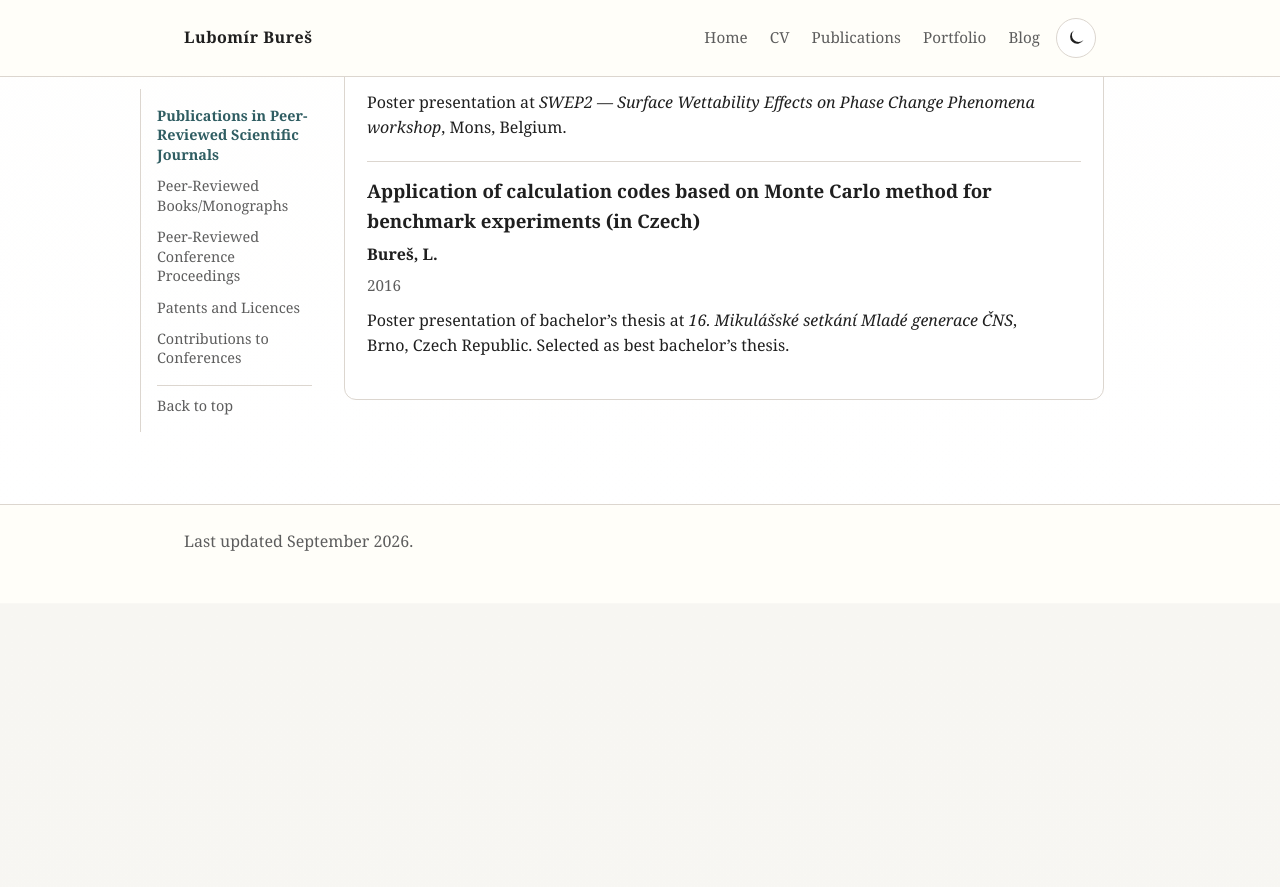
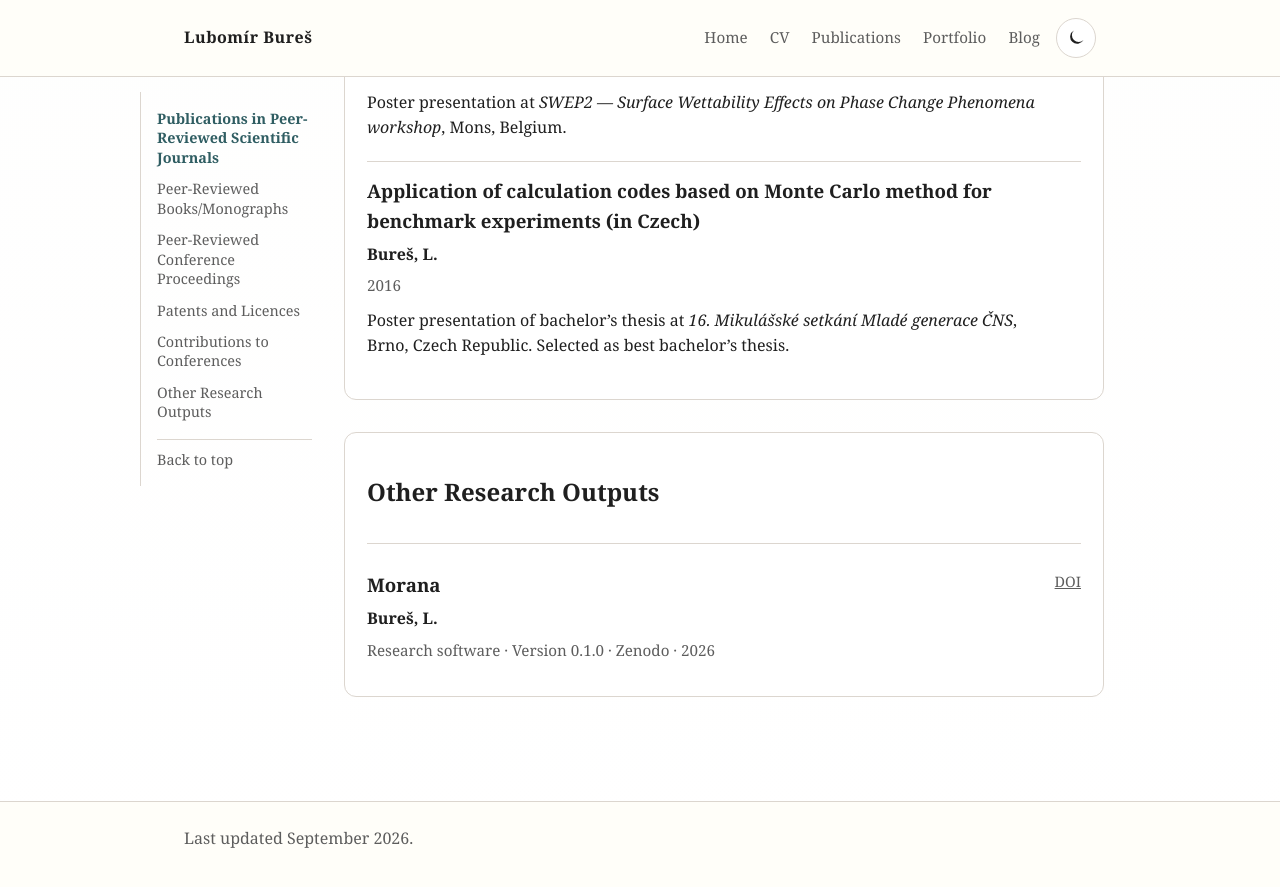
Before and after one commit to tannhorn/tannhorn.github.io, a Jekyll site: the page built from publications.md, in a window 1280 px wide and 900 px high, scrolled down 7823 px. Shown: the top 887 px of the window. Built offline with Jekyll 4.4.1, drawn with Linux system fonts in a browser that asks for light colours; before the commit the page ends 8426 px from its top, so only the background shows below that.

Commit message:
Added "Other Research Outputs"

```diff
--- a/_data/publications.yml
+++ b/_data/publications.yml
@@ -271,3 +271,15 @@ sections:
         year: 2016
         title: "Application of calculation codes based on Monte Carlo method for benchmark experiments (in Czech)"
         description_md: "Poster presentation of bachelor's thesis at *16.\ Mikulášské setkání Mladé generace ČNS*, Brno, Czech Republic. Selected as best bachelor's thesis."
+
+  - title: "Other Research Outputs"
+    type: "research_output"
+    entries:
+      - authors_md: "**Bureš, L.**"
+        year: 2026
+        title: "Morana"
+        version: "0.1.0"
+        publication_type: "Research software"
+        publisher: "Zenodo"
+        doi: "10.5281/zenodo.22681316"
+        highlight: false
--- a/_includes/pub_meta.html
+++ b/_includes/pub_meta.html
@@ -1,6 +1,7 @@
 {% assign has_meta = false %}
 {% if include.entry.venue and include.entry.venue != "" %}{% assign has_meta = true %}{% endif %}
 {% if include.entry.publication_type and include.entry.publication_type != "" %}{% assign has_meta = true %}{% endif %}
+{% if include.entry.version and include.entry.version != "" %}{% assign has_meta = true %}{% endif %}
 {% if include.entry.patent and include.entry.patent != "" %}{% assign has_meta = true %}{% endif %}
 {% if include.entry.publisher and include.entry.publisher != "" %}{% assign has_meta = true %}{% endif %}
 {% if include.entry.volume and include.entry.volume != "" %}{% assign has_meta = true %}{% endif %}
@@ -11,6 +12,7 @@
   <p class="pub-meta">
     {% if include.entry.venue and include.entry.venue != "" %}<span class="pub-meta-item">{{ include.entry.venue }}</span>{% endif %}
     {% if include.entry.publication_type and include.entry.publication_type != "" %}<span class="pub-meta-item">{{ include.entry.publication_type }}</span>{% endif %}
+    {% if include.entry.version and include.entry.version != "" %}<span class="pub-meta-item">Version {{ include.entry.version }}</span>{% endif %}
     {% if include.entry.patent and include.entry.patent != "" %}<span class="pub-meta-item">{{ include.entry.patent }}</span>{% endif %}
     {% if include.entry.publisher and include.entry.publisher != "" %}<span class="pub-meta-item">{{ include.entry.publisher }}</span>{% endif %}
     {% if include.entry.volume and include.entry.volume != "" %}<span class="pub-meta-item">{{ include.entry.volume }}</span>{% endif %}
```
Also changed, not shown: 1 other file.
